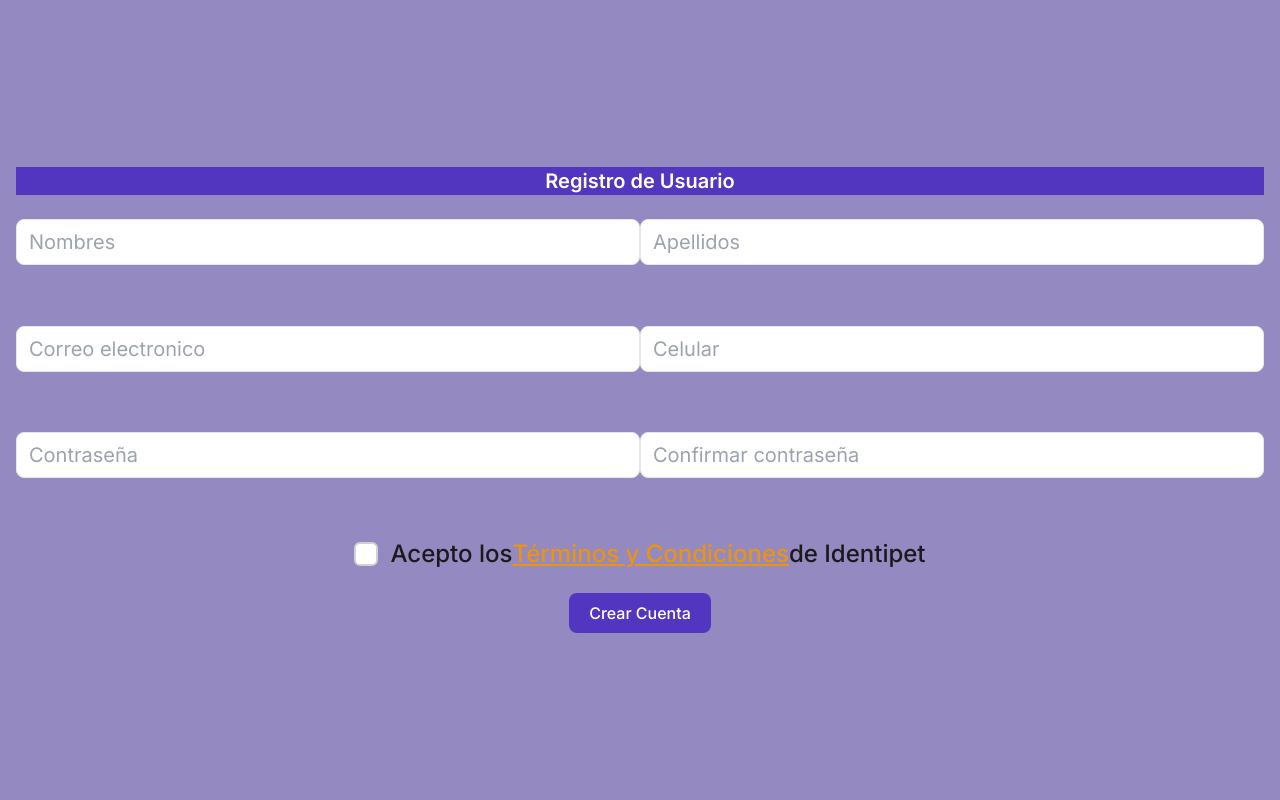
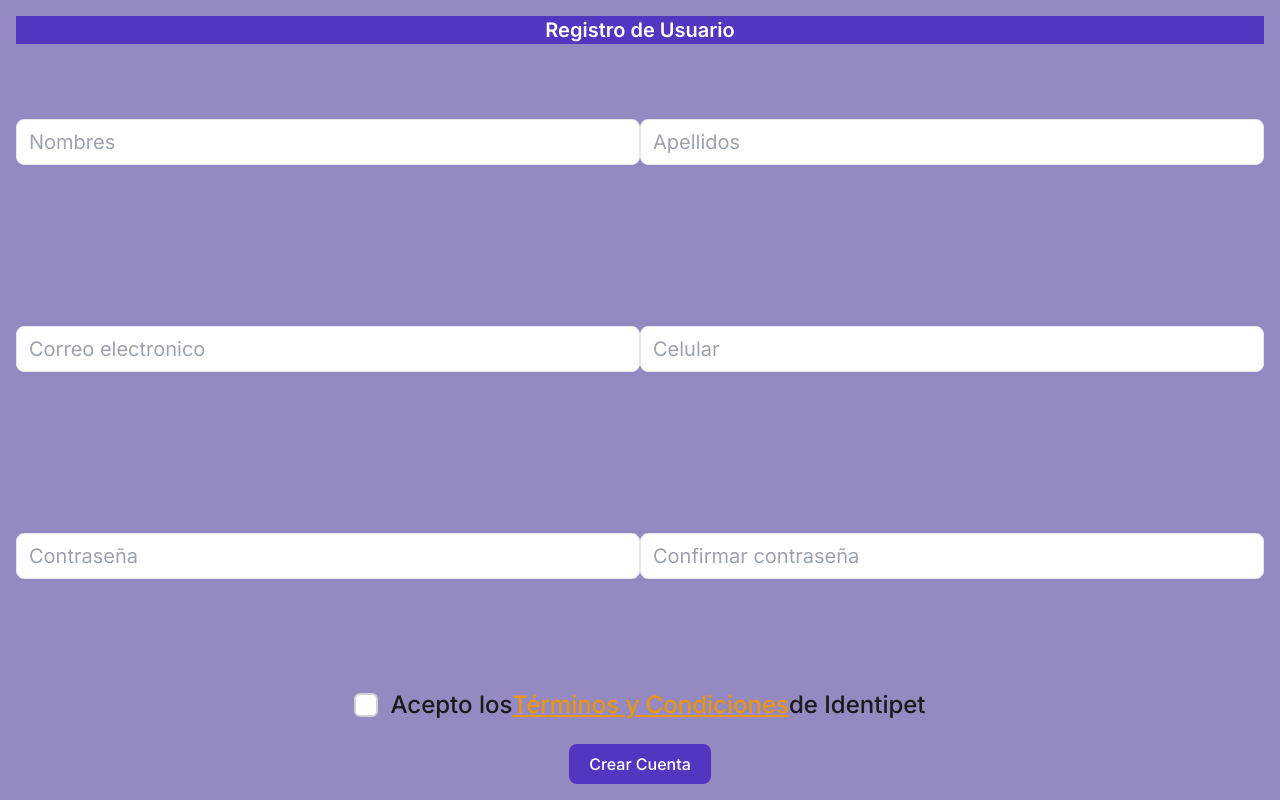
Before and after one commit to martinhpcodecnoob/recovery-mascots, a Next.js app in the folder front-end/: page /register in a window 1280 px wide. Built offline with nearby package versions, Linux system fonts and the light colour scheme.

Commit message:
Some corrections in both forms (field validation)

```diff
--- a/front-end/src/app/register/components/Register.tsx
+++ b/front-end/src/app/register/components/Register.tsx
@@ -31,6 +31,7 @@ const Register = () => {
 
   const onSubmitRegister = async (data: RegisterModel) => {
     try {
+      console.log("Datos del formulario de registro de usuarios: ", data)
     } catch (error) {
       console.error("Error al intentar registrar una cuenta", error);
     }
@@ -38,7 +39,10 @@ const Register = () => {
 
   return (
     <div className="flex flex-col justify-center items-center w-full h-[100vh] p-4 bg-hero_ligth_secondary">
-      <div className="flex flex-col justify-center  items-center w-full">
+      <form
+      className="flex flex-col justify-center items-center w-full h-full"
+      onSubmit={handleRegisterSubmit(onSubmitRegister)}
+      >
       <h1 className="bg-hero_secondary text-xl text-center text-white font-semibold w-full h-8">Registro de Usuario</h1>
       <div className="flex lg:flex-row flex-col justify-center items-center w-full h-full mt-4">
         <Name control={registerControl} errors={registerErrors} name="name" />
@@ -76,7 +80,7 @@ const Register = () => {
       <button className="bg-hero_secondary px-5 py-2 rounded-lg text-center text-white font-medium">
         Crear Cuenta
       </button>
-      </div>
+      </form>
     </div>
   );
 };
--- a/front-end/src/app/register/components/inputs/CellPhone.tsx
+++ b/front-end/src/app/register/components/inputs/CellPhone.tsx
@@ -24,7 +24,8 @@ const Email = ({ control, errors, name }: CellPhoneProps) => {
               className="border rounded-lg py-2 px-3 bg-white w-full text-xl text-black "
               name={name}
               type="number"
-              value={typeof field.value === "string" ? field.value : ""}
+              onChange={(e) => field.onChange(Number(e.target.value))}
+              value={field.value ? Number(field.value) : undefined}
               placeholder="Celular"
               id={name}
             />
--- a/front-end/src/app/register/components/inputs/Terms.tsx
+++ b/front-end/src/app/register/components/inputs/Terms.tsx
@@ -42,12 +42,12 @@ const Terms = ({ control, errors, name }: TermsProps) => {
               viewBox="0 0 20 20"
               fill="currentColor"
               stroke="currentColor"
-              stroke-width="1"
+              strokeWidth="1"
             >
               <path
-                fill-rule="evenodd"
+                fillRule="evenodd"
                 d="M16.707 5.293a1 1 0 010 1.414l-8 8a1 1 0 01-1.414 0l-4-4a1 1 0 011.414-1.414L8 12.586l7.293-7.293a1 1 0 011.414 0z"
-                clip-rule="evenodd"
+                clipRule="evenodd"
               ></path>
             </svg>
           </span>
```
